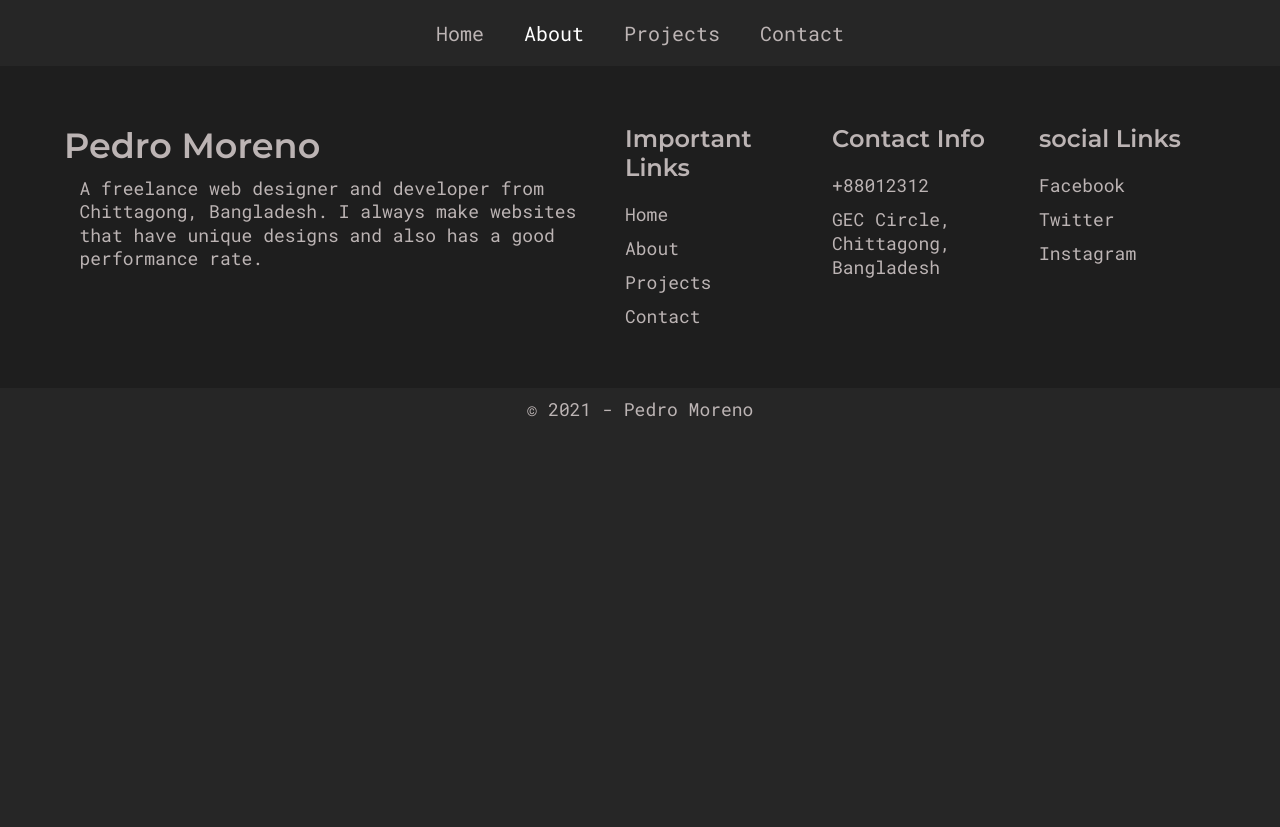
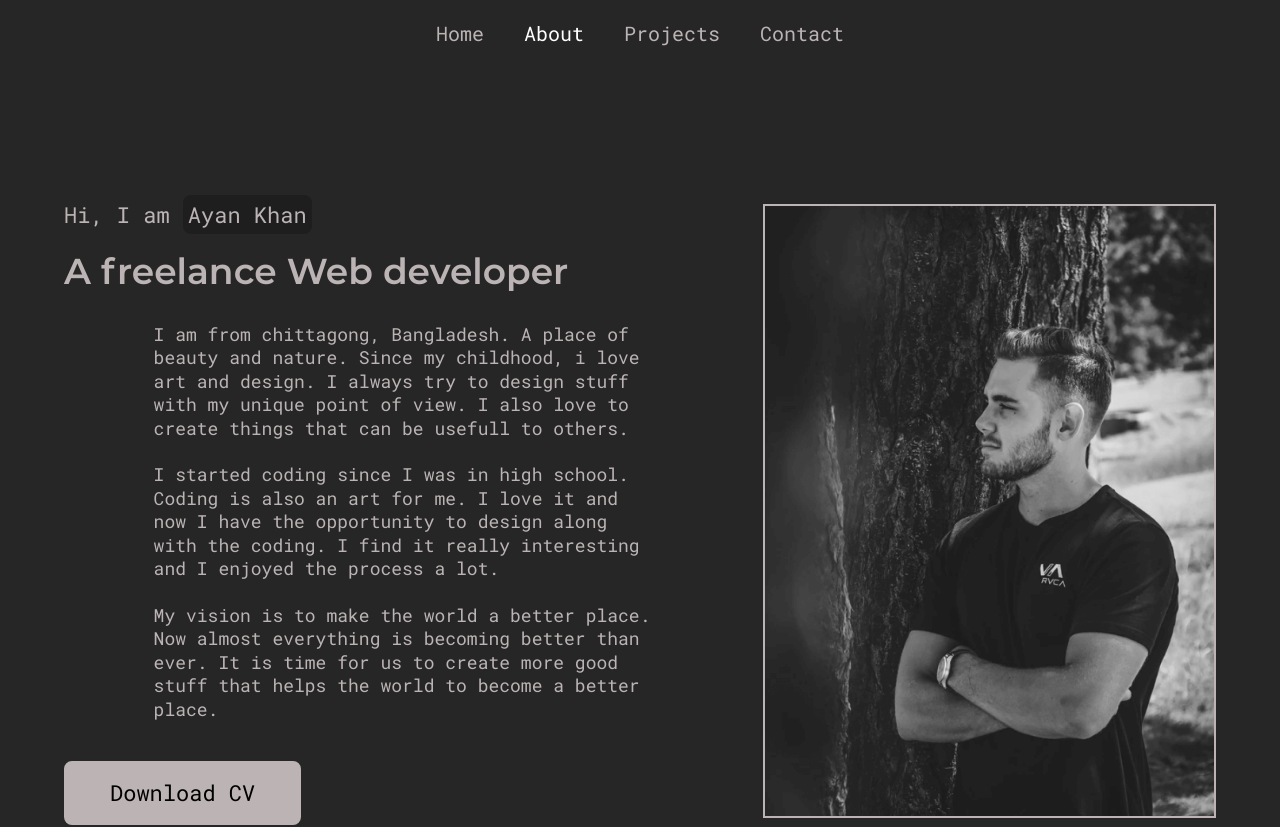
Before and after one commit to pdromoreno7/me-portafolio-web, a React (Create React App) app: page /about in a window 1280 px wide. Shown: the top 827 px of the page. Before the commit the page ends 800 px from the top, so only its background shows below. Built offline with nearby package versions, Linux system fonts and the light colour scheme; the HTML template or start-up script is replaced by a standard one.

Commit message:
Se termino estilo y esturcura de About

```diff
--- a/src/components/AboutInfoItem.jsx
+++ b/src/components/AboutInfoItem.jsx
@@ -1,6 +1,6 @@
 import React from 'react';
 import styled from 'styled-components';
-import PText from './PText';
+import { PText } from './PText';
 
 const AboutItemStyles = styled.div`
   display: flex;
--- a/src/pages/About.jsx
+++ b/src/pages/About.jsx
@@ -1,9 +1,167 @@
 import React from 'react';
+import styled from 'styled-components';
+
+import AboutImg from '../assets/images/about-page-img.png';
+import AboutInfoItem from '../components/AboutInfoItem';
+import ContactBanner from '../components/ContactBanner';
+import { Button } from '../components/Button';
+import { PText } from '../components/PText';
+
+const AboutPageStyles = styled.div`
+  padding: 20rem 0 10rem 0;
+  .top-section {
+    display: flex;
+    align-items: center;
+    justify-content: center;
+    gap: 2rem;
+  }
+  .left {
+    flex: 3;
+  }
+  .right {
+    flex: 2;
+  }
+  .about__subheading {
+    font-size: 2.2rem;
+    margin-bottom: 2rem;
+    span {
+      background-color: var(--deep-dark);
+      padding: 0.5rem;
+      border-radius: 8px;
+    }
+  }
+  .about__heading {
+    font-size: 3.6rem;
+    margin-bottom: 3rem;
+  }
+  .about__info {
+    margin-bottom: 4rem;
+    .para {
+      max-width: 100%;
+    }
+  }
+  .right {
+    img {
+      border: 2px solid var(--gray-1);
+    }
+  }
+  .about__info__items {
+    margin-top: 15rem;
+  }
+  .about__info__item {
+    margin-bottom: 10rem;
+  }
+  .about__info__heading {
+    font-size: 3.6rem;
+    text-transform: uppercase;
+  }
+  @media only screen and (max-width: 768px) {
+    padding: 10rem 0;
+    .top-section {
+      flex-direction: column;
+      gap: 5rem;
+    }
+    .about__subheading {
+      font-size: 1.8rem;
+    }
+    .about__heading {
+      font-size: 2.8rem;
+    }
+    .about__info__heading {
+      font-size: 3rem;
+    }
+  }
+`;
 
 export function About() {
   return (
-    <div>
-      <h1>This is About Page</h1>
-    </div>
+    <>
+      <AboutPageStyles>
+        <div className="container">
+          <div className="top-section">
+            <div className="left">
+              <p className="about__subheading">
+                Hi, I am <span>Ayan Khan</span>
+              </p>
+              <h2 className="about__heading">A freelance Web developer</h2>
+              <div className="about__info">
+                <PText>
+                  I am from chittagong, Bangladesh. A place of beauty and
+                  nature. Since my childhood, i love art and design. I always
+                  try to design stuff with my unique point of view. I also love
+                  to create things that can be usefull to others.
+                  <br /> <br />
+                  I started coding since I was in high school. Coding is also an
+                  art for me. I love it and now I have the opportunity to design
+                  along with the coding. I find it really interesting and I
+                  enjoyed the process a lot.
+                  <br />
+                  <br />
+                  My vision is to make the world a better place. Now almost
+                  everything is becoming better than ever. It is time for us to
+                  create more good stuff that helps the world to become a better
+                  place.
+                </PText>
+              </div>
+              <Button btnText="Download CV" btnLink="#" />
+            </div>
+            <div className="right">
+              <img src={AboutImg} alt="me" />
+            </div>
+          </div>
+          <div className="about__info__items">
+            <div className="about__info__item">
+              <h1 className="about__info__heading">Education</h1>
+
+              <AboutInfoItem
+                title="School"
+                items={['Nasirabad Govt. High School, Chattogram']}
+              />
+              <AboutInfoItem
+                title="Collage"
+                items={['BAF Shaheen College Chattogram']}
+              />
+              <AboutInfoItem
+                title="Varsity"
+                items={['University Of Chitiagong']}
+              />
+            </div>
+            <div className="about__info__item">
+              <h1 className="about__info__heading">My Skills</h1>
+
+              <AboutInfoItem
+                title="FrontEnd"
+                items={['HTML', 'CSS', 'JavaScript', 'REACT']}
+              />
+              <AboutInfoItem
+                title="BackEnd"
+                items={['Node', 'Express', 'PHP']}
+              />
+              <AboutInfoItem
+                title="Design"
+                items={['Photoshop', 'After Effects', 'Figma']}
+              />
+            </div>
+            <div className="about__info__item">
+              <h1 className="about__info__heading">Experiences</h1>
+
+              <AboutInfoItem
+                title="2010-2012"
+                items={['junior developer at web Cifar']}
+              />
+              <AboutInfoItem
+                title="2012-2016"
+                items={['Front end developer at web Cifar ']}
+              />
+              <AboutInfoItem
+                title="2016-"
+                items={['Freelance web Developer']}
+              />
+            </div>
+          </div>
+        </div>
+        <ContactBanner />
+      </AboutPageStyles>
+    </>
   );
 }
```
